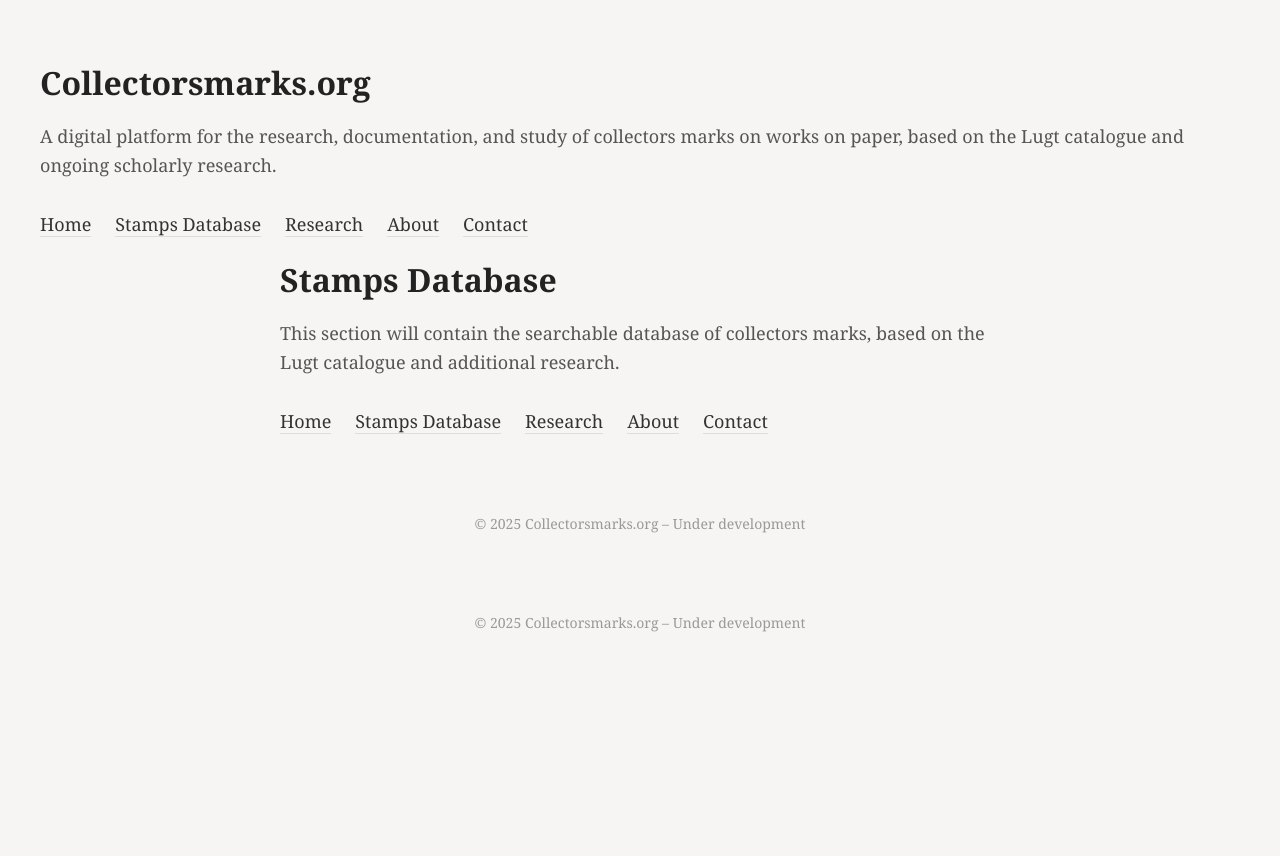
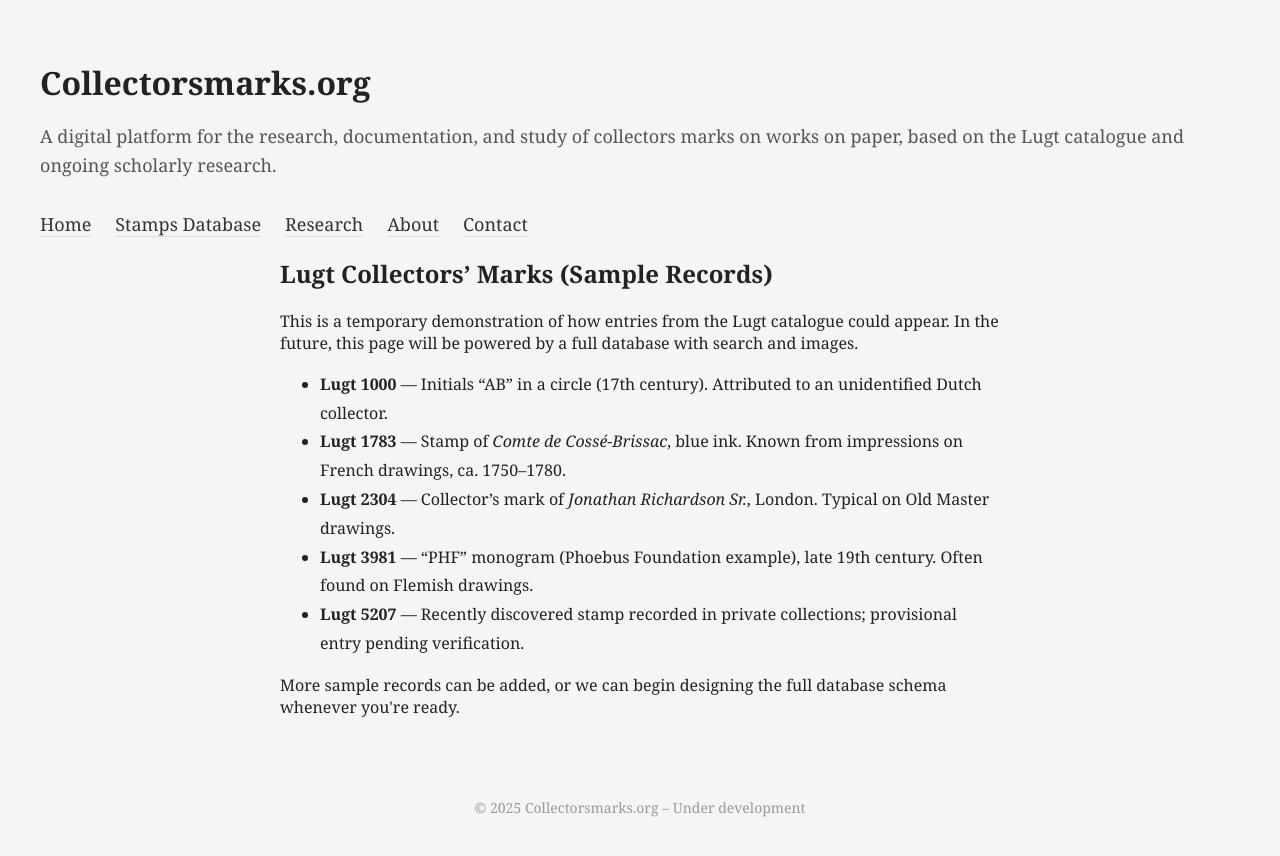
Before and after one commit to bjorndeleu/collectorsmarks, a Next.js app: page /stamps in a window 1280 px wide. Before the commit the page ends 800 px from the top, so only its background shows below. Built offline with nearby package versions, Linux system fonts and the light colour scheme.

Commit message:
Update page.js

```diff
--- a/app/stamps/page.js
+++ b/app/stamps/page.js
@@ -1,25 +1,45 @@
 export default function StampsPage() {
   return (
-    <main>
-      <header className="hero">
-        <h1>Stamps Database</h1>
-        <p>
-          This section will contain the searchable database of collectors marks,
-          based on the Lugt catalogue and additional research.
-        </p>
+    <div>
+      <h2>Lugt Collectors’ Marks (Sample Records)</h2>
 
-        <nav>
-          <a href="/">Home</a>
-          <a href="/stamps">Stamps Database</a>
-          <a href="/research">Research</a>
-          <a href="/about">About</a>
-          <a href="/contact">Contact</a>
-        </nav>
-      </header>
+      <p>
+        This is a temporary demonstration of how entries from the Lugt
+        catalogue could appear. In the future, this page will be powered by a
+        full database with search and images.
+      </p>
 
-      <footer className="footer">
-        © {new Date().getFullYear()} Collectorsmarks.org – Under development
-      </footer>
-    </main>
+      <ul style={{ lineHeight: '1.8' }}>
+        <li>
+          <strong>Lugt 1000</strong> — Initials “AB” in a circle (17th century).
+          Attributed to an unidentified Dutch collector.
+        </li>
+
+        <li>
+          <strong>Lugt 1783</strong> — Stamp of <em>Comte de Cossé-Brissac</em>,
+          blue ink. Known from impressions on French drawings, ca. 1750–1780.
+        </li>
+
+        <li>
+          <strong>Lugt 2304</strong> — Collector’s mark of
+          <em> Jonathan Richardson Sr.</em>, London. Typical on Old Master drawings.
+        </li>
+
+        <li>
+          <strong>Lugt 3981</strong> — “PHF” monogram (Phoebus Foundation example),
+          late 19th century. Often found on Flemish drawings.
+        </li>
+
+        <li>
+          <strong>Lugt 5207</strong> — Recently discovered stamp recorded in
+          private collections; provisional entry pending verification.
+        </li>
+      </ul>
+
+      <p>
+        More sample records can be added, or we can begin designing the full
+        database schema whenever you're ready.
+      </p>
+    </div>
   );
 }
```
